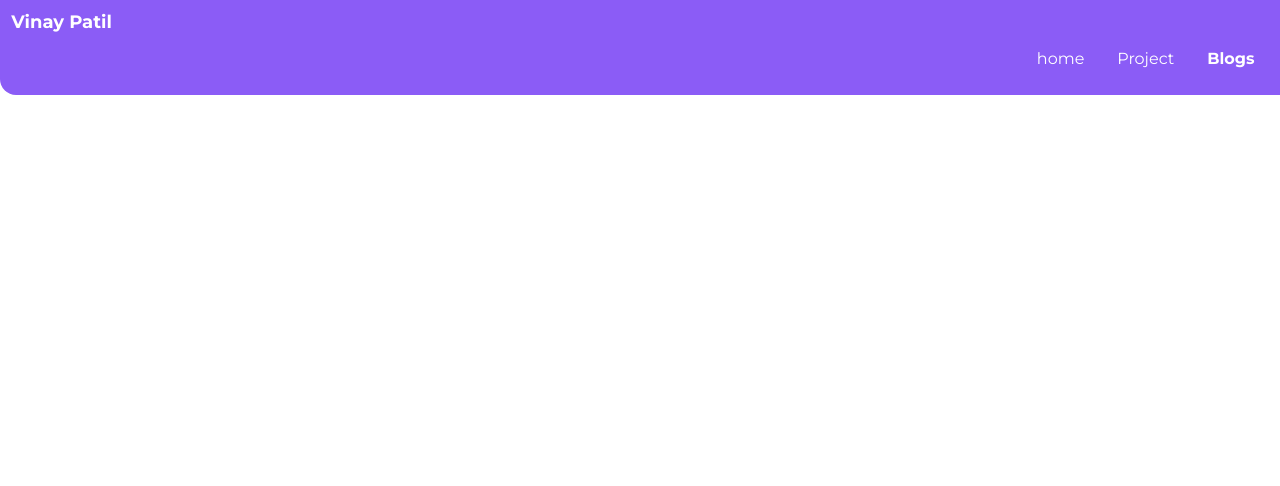
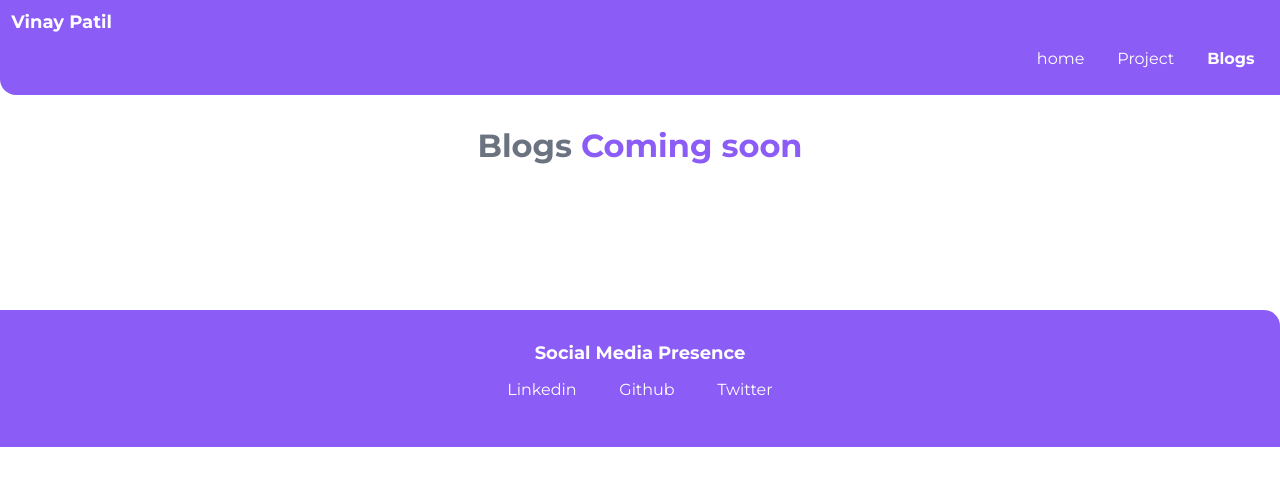
Before and after one commit to Engineervinay/demo-netlify, a plain HTML site: page blogs.html in a window 1280 px wide. Drawn offline with Linux system fonts and the light colour scheme.

Commit message:
blogs page

```diff
--- a/blogs.html
+++ b/blogs.html
@@ -25,6 +25,39 @@
     </nav>
 
 
+    <header class="hero">
+
+        <h1 class="hero-heading">Blogs <span class="hero-heading-inside">Coming soon</span></h1>
+
+    </header>
+
+<br>
+<br>
+<br>
+<br>
+<br>
+<br>
+
+<footer>
+    <div class="footer-heading">Social Media Presence</div>
+    <ul class=" list-non-bullet  ">
+        <li class="display-inline ">
+            <a class="link" href="https://linkedin.com/in/engineervinay">
+                Linkedin
+            </a>
+        </li>
+        <li class="display-inline ">
+            <a class="link" href="https://github.com/engineervinay">
+                Github
+            </a>
+        </li>
+        <li class="display-inline ">
+            <a class="link" href="https://twitter.com/meengineervinay">
+                Twitter
+            </a>
+        </li>
+    </ul>
+</footer>
 
 </body>
 </html>
```
